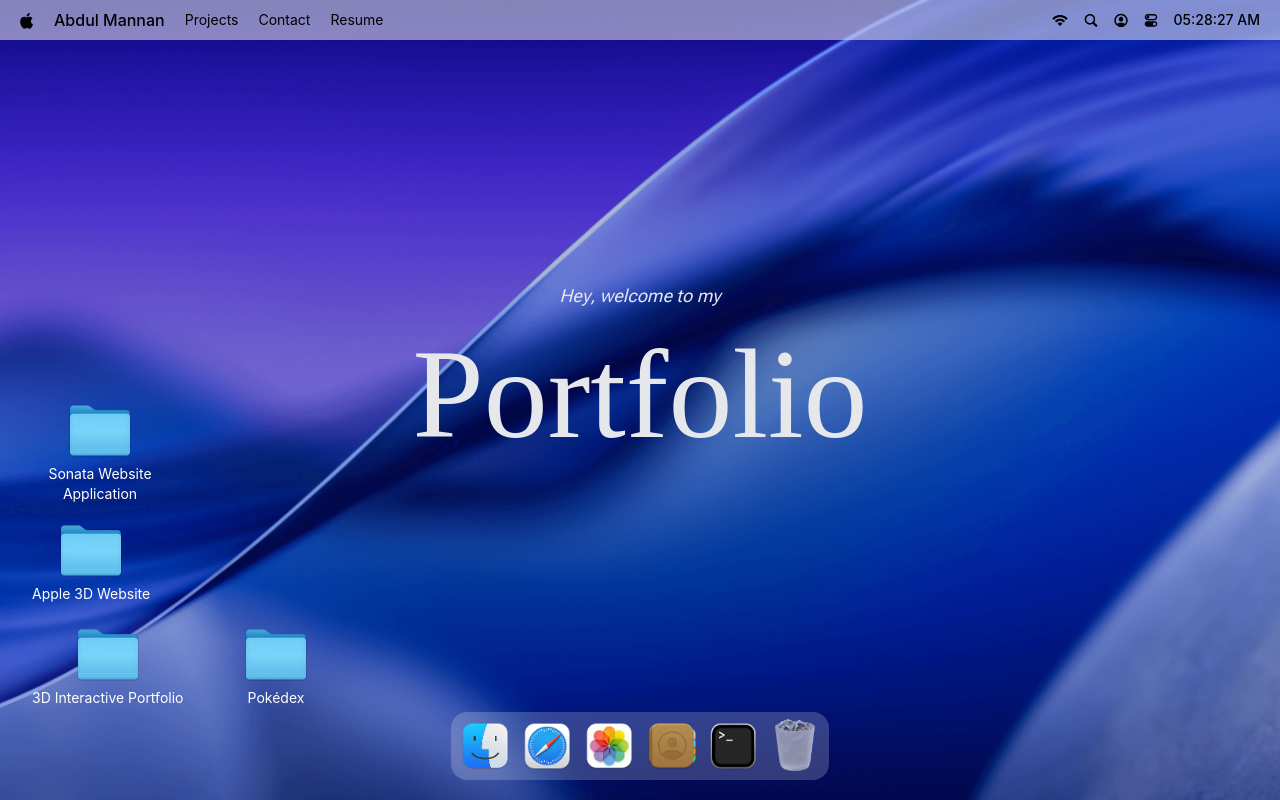
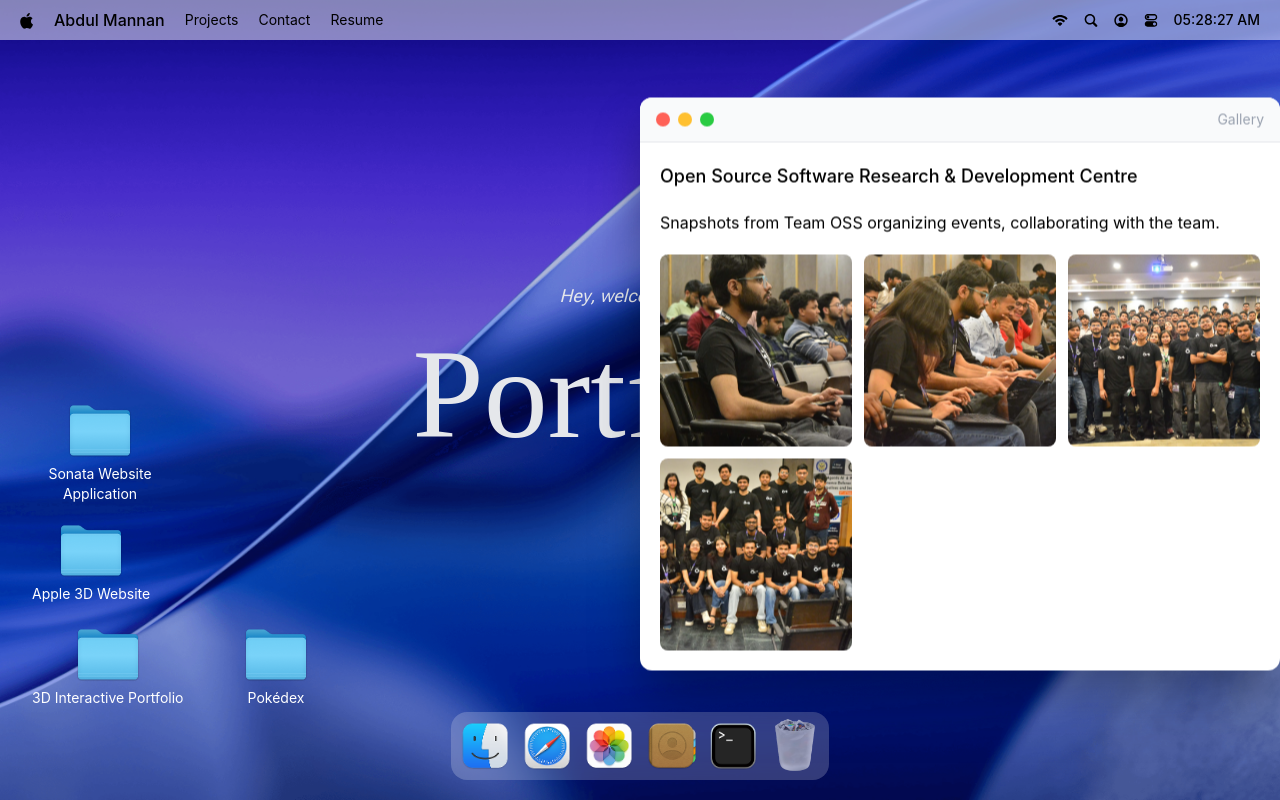
Before and after one commit to abdulmannan010spn-bot/MACFOLIO, a React (Vite) app: page / in a window 1280 px wide. Both pictures are taken after a click on the button 609 px from the left and 746 px from the top of the page. Built offline with nearby package versions, Linux system fonts and the light colour scheme; a web font is replaced by a local one.

Commit message:
Photos Window

```diff
--- a/src/App.jsx
+++ b/src/App.jsx
@@ -12,6 +12,8 @@
 import Contact from "./Windows/Contact"
 import Home from "./Components/Home"
 import MobileBlocker from "./Components/MobileBlocker"
+import Photos from "./Windows/Photos"
+
 
 gsap.registerPlugin(Draggable)
 
@@ -30,6 +32,7 @@
       <Text />
       <ImagesContent />
       <Contact />
+      <Photos />
       <Home />
     </main>
   )
--- /dev/null
+++ b/src/Windows/Photos.jsx
@@ -0,0 +1,35 @@
+import WindowControls from "../Components/WindowControls";
+import { gallery } from "../Constants";
+import WindowWrapper from "../Hoc/WindowWrapper";
+
+const Photos = () => {
+  return (
+    <>
+      <div id="window-header">
+        <WindowControls target="photos" />
+        <h2>Gallery</h2>
+      </div>
+
+      <div className="p-5 space-y-5">
+        <h2 className="font-medium text-lg">Open Source Software Research & Development Centre </h2>
+        <p>Snapshots from Team OSS organizing events, collaborating with the team.</p>
+
+        <ul className="grid grid-cols-3 gap-3">
+          {gallery.map(({ id, img }) => (
+            <li key={id}>
+              <img
+                src={img}
+                alt={`Gallery photo ${id}`}
+                className="w-full aspect-square object-cover rounded-lg"
+              />
+            </li>
+          ))}
+        </ul>
+      </div>
+    </>
+  );
+};
+
+const PhotosWindow = WindowWrapper(Photos, "photos", { top: "5%" });
+
+export default PhotosWindow;
```
